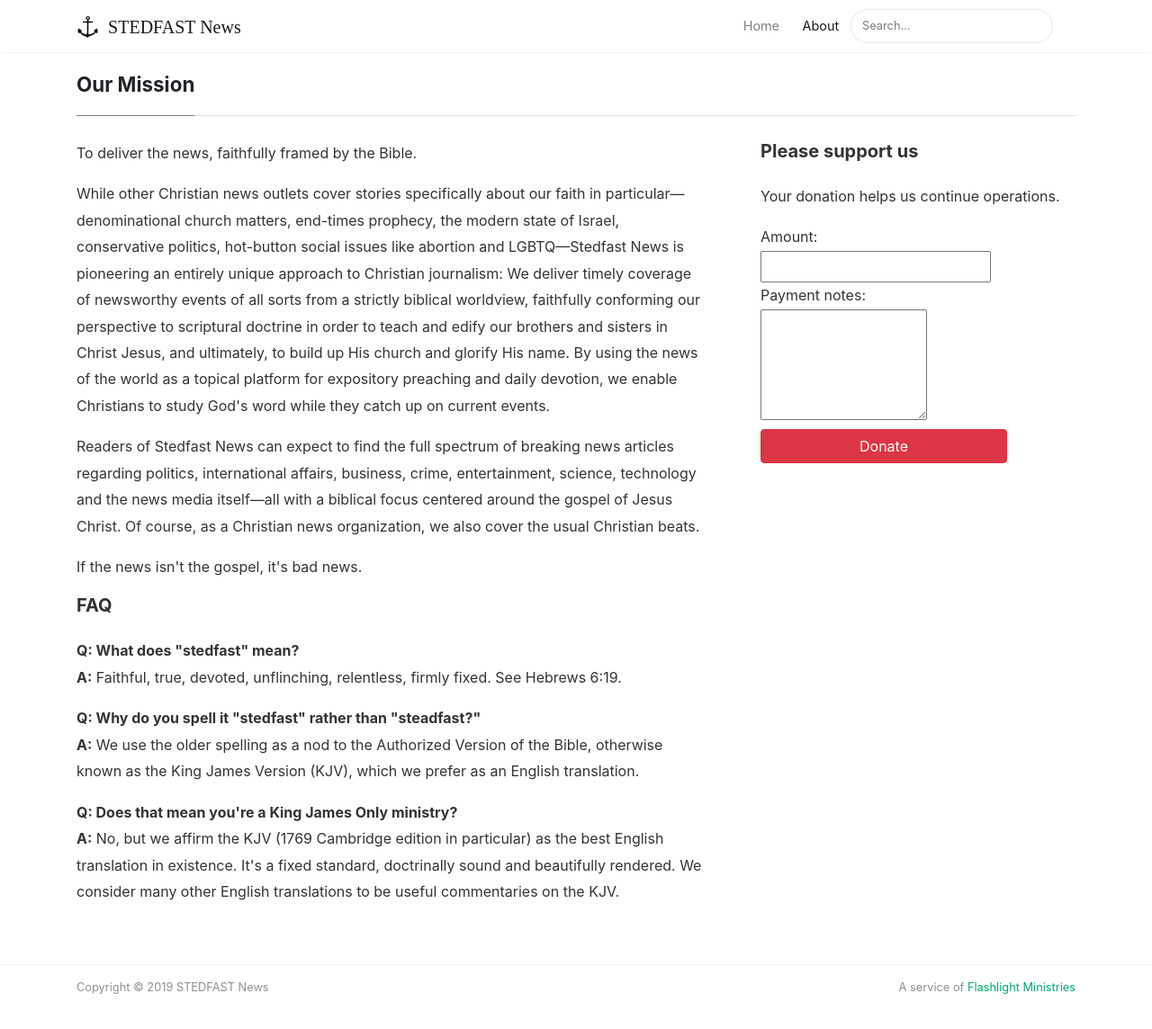
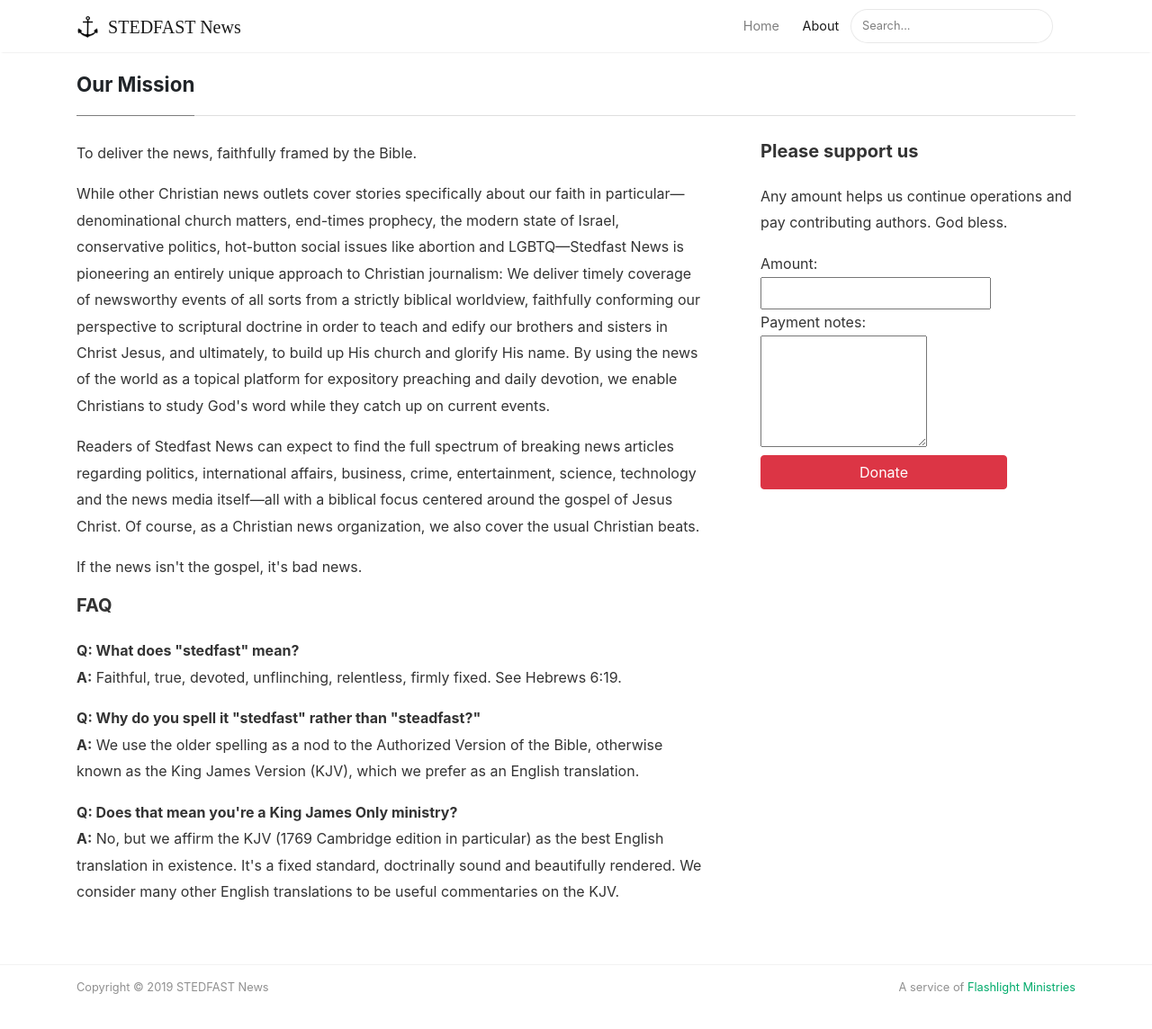
Before and after one commit to flashlightministries/stedfastnews, a Jekyll site: the page built from _pages/about.md, in a window 1280 px wide and 1182 px high. Shown: the top 1144 px of the window at 90% size. Built offline with Jekyll 4.4.1, drawn with Linux system fonts in a browser that asks for light colours; nearby versions of some CDN libraries.

Commit message:
Update about.md

```diff
--- a/_pages/about.md
+++ b/_pages/about.md
@@ -41,7 +41,7 @@ permalink: /about
 <div class="sticky-top sticky-top-80">
 <h5>Please support us</h5>
 
-<p>Your donation helps us continue operations.</p>
+<p>Any amount helps us continue operations and pay contributing authors. God bless.</p>
 
 <form name="_xclick" action="https://www.paypal.com/cgi-bin/webscr" method="post">
   <input type="hidden" name="cmd" value="_xclick">
```
